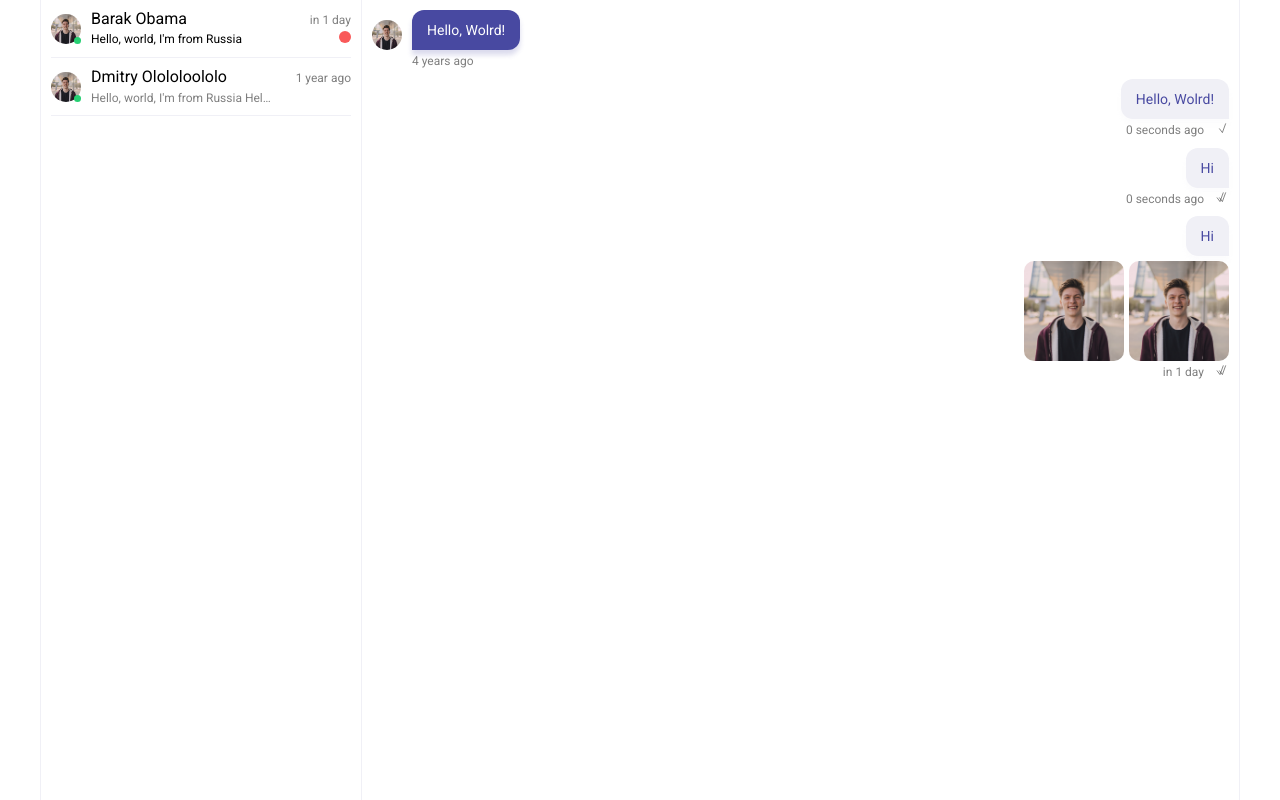
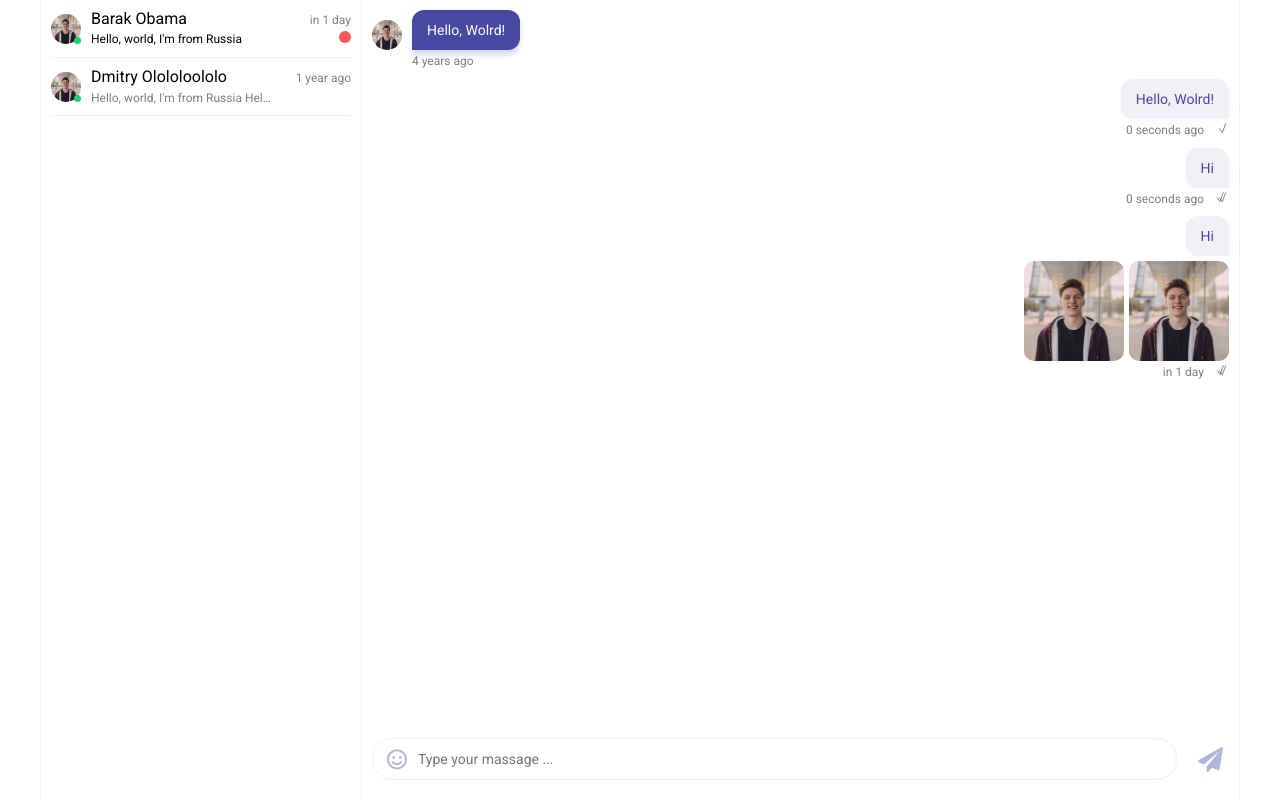
Before and after one commit to shoffkarim/react-chat-frontend, a React (Create React App) app: page / in a window 1280 px wide. Built offline with nearby package versions, Linux system fonts and the light colour scheme.

Commit message:
add input and buttons for send message

```diff
--- a/src/App.tsx
+++ b/src/App.tsx
@@ -1,5 +1,5 @@
 import React from "react";
-import { DialogItem, Message } from "components";
+import { DialogInput, DialogItem, Message } from "components";
 
 const App: React.FC = () => {
   const photos = [
@@ -42,6 +42,7 @@ const App: React.FC = () => {
           <DialogItem user={user2} message={message2} />
         </div>
         <div className="dialog-window">
+          <div className="dialog-messages">
             <Message
               isMy={false}
               date={new Date(2016, 12, 1)}
@@ -70,6 +71,10 @@ const App: React.FC = () => {
               attachments={photos}
             />
           </div>
+          <div className="dialog-input">
+            <DialogInput/>
+          </div>
+        </div>
       </div>
     </div>
   );
--- /dev/null
+++ b/src/components/ButtonSend/ButtonSend.sass
@@ -0,0 +1,15 @@
+.button
+  &-send
+    border: none
+    background-color: transparent
+    display: flex
+    align-items: center
+    height: 100%
+    margin-left: 15px
+    cursor: pointer
+    svg
+      width: 25px
+      height: auto
+      opacity: 0.4
+      path
+        fill: #4849a1
--- /dev/null
+++ b/src/components/ButtonSend/ButtonSend.tsx
@@ -0,0 +1,22 @@
+import React from "react";
+import "./ButtonSend.sass"
+
+const ButtonSend: React.FC = () => {
+  return (
+    <>
+      <button className="button-send">
+        <svg
+          xmlns="http://www.w3.org/2000/svg"
+          viewBox="0 0 512 512"
+        >
+          <path
+            fill="currentColor"
+            d="M476 3.2L12.5 270.6c-18.1 10.4-15.8 35.6 2.2 43.2L121 358.4l287.3-253.2c5.5-4.9 13.3 2.6 8.6 8.3L176 407v80.5c0 23.6 28.5 32.9 42.5 15.8L282 426l124.6 52.2c14.2 6 30.4-2.9 33-18.2l72-432C515 7.8 493.3-6.8 476 3.2z"
+          ></path>
+        </svg>
+      </button>
+    </>
+  );
+};
+
+export default ButtonSend;
--- a/src/components/Dialog/Dialog.sass
+++ b/src/components/Dialog/Dialog.sass
@@ -86,4 +86,7 @@
   &-window
     flex-grow: 1
     padding: 10px
+    padding-bottom: 0px
     border-right: 1px solid #f0f0f6
+    display: flex
+    flex-direction: column
--- /dev/null
+++ b/src/components/DialogInput/DialogInput.sass
@@ -0,0 +1,31 @@
+.dialog
+  &-input
+    margin-top: auto
+    display: flex
+    align-items: center
+    width: 100%
+    padding: 20px 0px
+.input
+  &-wrapper
+    display: flex
+    flex-direction: row
+    width: 100%
+    .input
+      resize: none
+      width: 100%
+      border: 1px solid #f0f0f6
+      border-radius: 25px
+      transition: all 0.4s
+      outline: none
+      padding: 10px 15px 10px 45px
+      font-size: 14px
+      line-height: 20px
+      height: 20px
+      &:focus
+        border-color: #4849a1
+        transition: all 0.4s
+  &-container
+    display: flex
+    flex-direction: row
+    width: 100%
+    position: relative
--- /dev/null
+++ b/src/components/DialogInput/DialogInput.tsx
@@ -0,0 +1,25 @@
+import { ButtonSend, Smiles } from "components";
+import React from "react";
+import "./DialogInput.sass";
+
+const DialogInput: React.FC = () => {
+  return (
+    <div className="input-wrapper">
+      <div className="input-container">
+        <textarea
+          className="input"
+          name=""
+          id=""
+          placeholder="Type your massage ..."
+        ></textarea>
+        <Smiles/>
+      </div>
+
+      <div className="input-send">
+        <ButtonSend />
+      </div>
+    </div>
+  );
+};
+
+export default DialogInput;
--- a/src/components/Message/message.sass
+++ b/src/components/Message/message.sass
@@ -44,7 +44,6 @@
       object-fit: cover
   &__bubble
     box-shadow: 0px 5px 5px rgba(72, 73, 161, 0.196733)
-
     padding: 10px 15px
     text-align: left
     p
--- /dev/null
+++ b/src/components/Smiles/Smiles.sass
@@ -0,0 +1,17 @@
+.smiles
+  &-icon
+    position: absolute
+    top: calc(50% - 10px)
+    left: 15px
+    cursor: pointer
+    border: none
+    background-color: transparent
+    display: flex
+    align-items: center
+    padding: 0
+    svg
+      width: 20px
+      height: auto
+      opacity: 0.4
+      path
+        fill: #4849a1
--- /dev/null
+++ b/src/components/Smiles/Smiles.tsx
@@ -0,0 +1,20 @@
+import React from "react";
+import "./Smiles.sass";
+
+const Smiles: React.FC = () => {
+  return (
+    <button className="smiles-icon">
+      <svg
+        xmlns="http://www.w3.org/2000/svg"
+        viewBox="0 0 496 512"
+      >
+        <path
+          fill="currentColor"
+          d="M248 8C111 8 0 119 0 256s111 248 248 248 248-111 248-248S385 8 248 8zm0 448c-110.3 0-200-89.7-200-200S137.7 56 248 56s200 89.7 200 200-89.7 200-200 200zm-80-216c17.7 0 32-14.3 32-32s-14.3-32-32-32-32 14.3-32 32 14.3 32 32 32zm160 0c17.7 0 32-14.3 32-32s-14.3-32-32-32-32 14.3-32 32 14.3 32 32 32zm4 72.6c-20.8 25-51.5 39.4-84 39.4s-63.2-14.3-84-39.4c-8.5-10.2-23.7-11.5-33.8-3.1-10.2 8.5-11.5 23.6-3.1 33.8 30 36 74.1 56.6 120.9 56.6s90.9-20.6 120.9-56.6c8.5-10.2 7.1-25.3-3.1-33.8-10.1-8.4-25.3-7.1-33.8 3.1z"
+        ></path>
+      </svg>
+    </button>
+  );
+};
+
+export default Smiles;
--- a/src/components/index.ts
+++ b/src/components/index.ts
@@ -1,3 +1,6 @@
 export {default as Message} from "./Message/Message";
 export {default as DialogItem} from "./Dialog/DialogItem";
+export {default as DialogInput} from "./DialogInput/DialogInput";
+export {default as ButtonSend} from "./ButtonSend/ButtonSend";
+export {default as Smiles} from "./Smiles/Smiles";
 export {default as Time} from "./Time/Time";
--- a/src/index.sass
+++ b/src/index.sass
@@ -2,6 +2,7 @@
 @import url('https://fonts.googleapis.com/css2?family=Roboto&display=swap');
 $purple: #4849a1
 $gray: #f0f0f6
+$lightPurple: #f4f4fa
 $red: #f95959
 $green: #26cf72
 body
```
Also changed, not shown: src/assets/img/send.svg (added), src/assets/img/smile.svg (added). Lines whose indentation alone changed are shown as unchanged.
